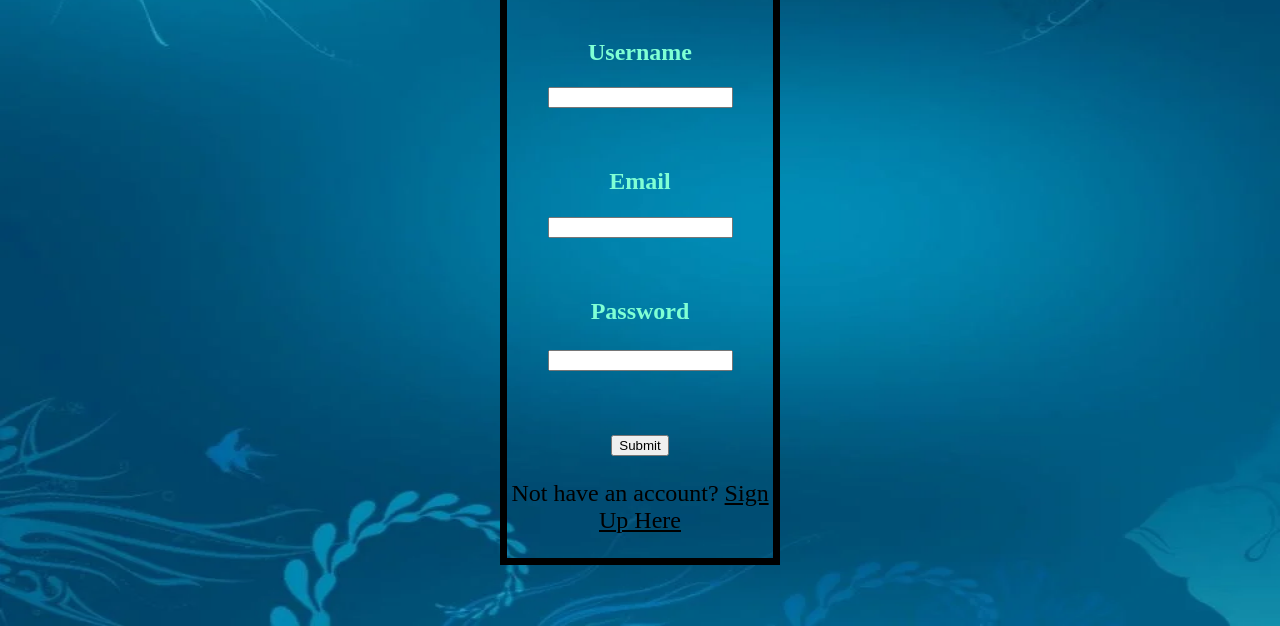
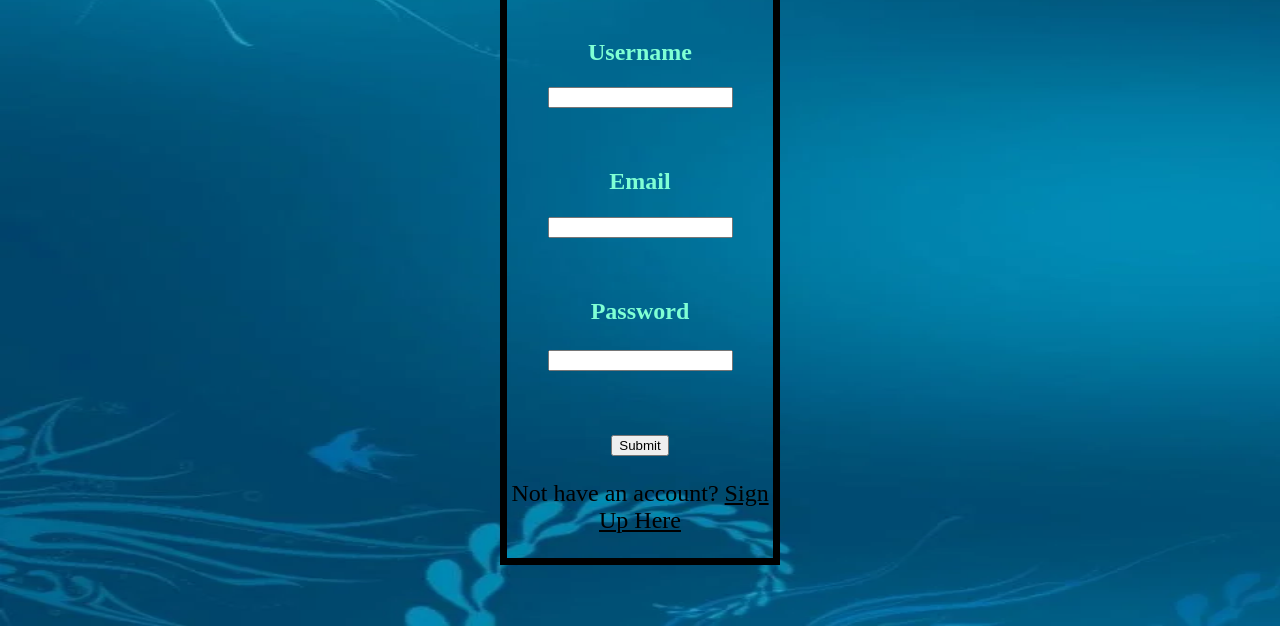
Before and after one commit to AmanSingh9918/ace, a plain HTML site: page loginpg.html in a window 1280 px wide. Shown: the part 174-800 px from the top of the page. Drawn offline with Linux system fonts and the light colour scheme; files whose address does not match are found by name.

Commit message:
added index.html

```diff
--- a/form.css
+++ b/form.css
@@ -2,7 +2,7 @@ body{
     background-image: url(bgnew5.jpg);
     background-position:cover ;
     background-repeat: no-repeat;
-    background-size: 200vh 800px;
+    background-size: 300vh 800px;
     border-style: solid;
     border-color: black;
     border-width: 7px;
--- /dev/null
+++ b/index1.css
@@ -0,0 +1,17 @@
+body{
+    text-align: right;
+    text-decoration-color:whitesmoke ;
+    font-size: x-large;
+    background-image:url(bgright1.jpg);
+
+    background-position:cover ;
+    background-repeat: no-repeat;
+    background-size: 300vh 700px;
+}
+.welcome h1{
+    color:black;
+    font-weight: 1000;
+    text-align: center;
+    font-style: calc();
+    font-size: 450%;
+}
--- a/login.css
+++ b/login.css
@@ -2,7 +2,7 @@ body{
     background-image: url(bgnew3.webp);
     background-position:cover ;
     background-repeat: no-repeat;
-    background-size: 200vh 800px;
+    background-size: 300vh 800px;
     border-style: solid;
     border-color: black;
     border-width: 7px;
```
Also changed, not shown: index.html (added, +21 -0 lines), bgright1.jpg (added).
